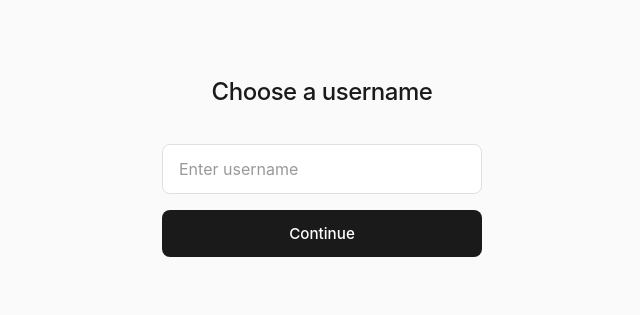
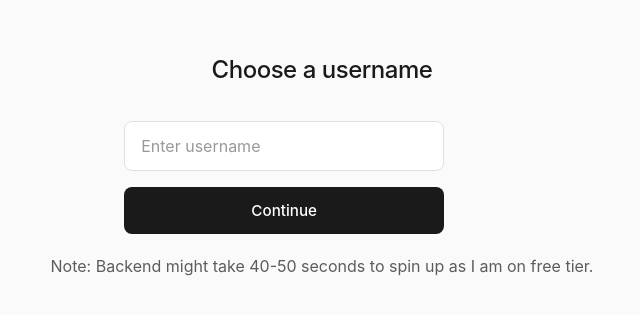
Before and after one commit to saitama-on/Shareable-Poll, a React (Vite) app in the folder pollFrontEnd/: page /choose-username in a window 1280 px wide. Shown: the part 235-550 px from the top of the page, without its empty margins (318-958 px from the left). Built offline with nearby package versions, Linux system fonts and the light colour scheme.

Commit message:
username ui change

```diff
--- a/pollFrontEnd/pages/poll.jsx
+++ b/pollFrontEnd/pages/poll.jsx
@@ -99,7 +99,7 @@ export default function PollPage(){
 
     return (
 
-        <div>
+        <div className="poll-page-container">
             <div>
                 <p>Poll created by : {pollData.createdBy}</p>
                 <a href="/">Back to Home</a>
--- a/pollFrontEnd/pages/username.jsx
+++ b/pollFrontEnd/pages/username.jsx
@@ -8,6 +8,7 @@ import {API_URL} from '../constants.js'
 export default function UsernamePage(){
 
     const [username , setUsername] = useState("");
+    const [loading , setLoading] = useState(false);
     // const [validUsername , setValidUsername] = useState(false);
     const navigate = useNavigate();
 
@@ -16,6 +17,8 @@ export default function UsernamePage(){
             alert("Username cannot be empty");
             return;
         }
+
+        setLoading(true);
 
         //check if username is already taken in db
 
@@ -57,12 +60,20 @@ export default function UsernamePage(){
             alert("Username is already taken");
             setUsername("");
         }
+        setLoading(false);
     }
     return (
         <div className="username-container">
-            <h1>Choose a username</h1>
-            <input type="text" placeholder="Enter username" value={username} onChange={(e)=>{setUsername(e.target.value)}}/>
-            <button onClick={handleContinue}>Continue</button>
+            <div>
+                <h1>Choose a username</h1>
+                <input type="text" placeholder="Enter username" value={username} onChange={(e)=>{setUsername(e.target.value)}}/>
+                <button onClick={handleContinue}>{loading ? "Loading..." : "Continue"}</button>
+            </div>
+
+            <div className="note-container">
+                <p>Note: Backend might take 40-50 seconds to spin up as I am on free tier.</p>
+            </div>
+
         </div>
     )
 }
--- a/pollFrontEnd/src/styles/username.css
+++ b/pollFrontEnd/src/styles/username.css
@@ -6,6 +6,11 @@
   flex-direction: column;
   align-items: center;
   justify-content: center;
+}
+
+.note-container{
+  opacity: 0.7;
+  margin-top:20px;
 }
 
 .username-container h1 {
```
